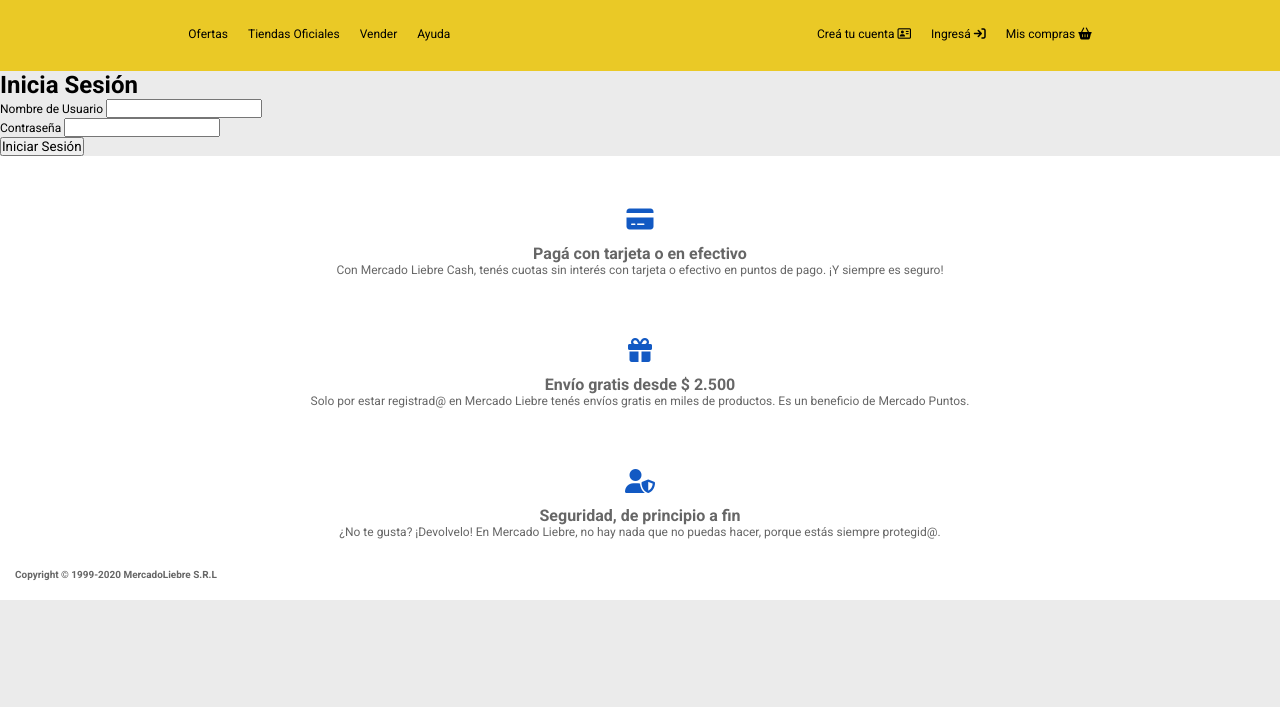
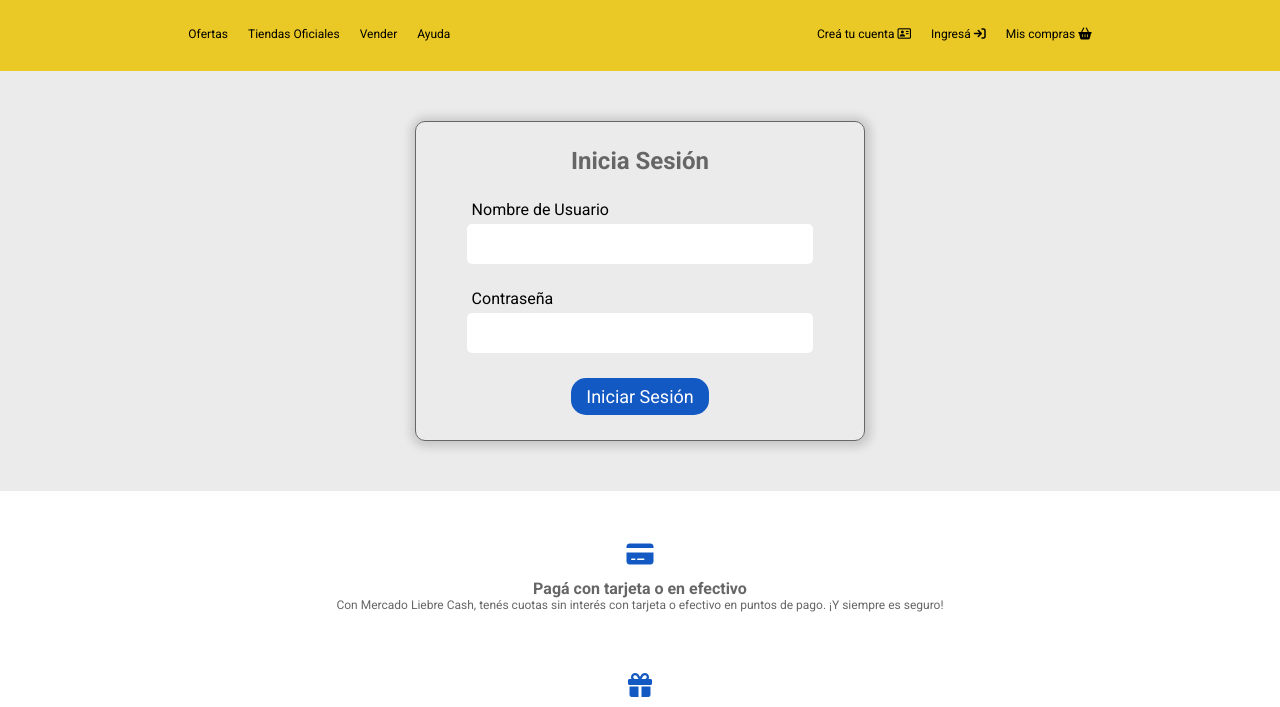
Before and after one commit to GiulianoMoyanoMuscari/mercado-liebre-DH-Giuliano-Moyano, a website: page views/login.html in a window 1280 px wide. Shown: the part 93-800 px from the top of the page. Drawn offline with Linux system fonts and the light colour scheme.

Commit message:
Estilos del formulario de login.html

```diff
--- a/public/css/login.css
+++ b/public/css/login.css
@@ -0,0 +1,62 @@
+:root{
+  --Amarillo: #EAC926;
+  --Azul: #03264C;
+  --Celeste: #1259c3;
+  --Gris-oscuro: #666;
+  --Gris-claro: #ebebeb;
+  --Verde: #39b54a;
+  /* Tamaños Tipograficos */
+  --Titulares-secciones: 24px;
+  --Precios: 18px;
+  --Descuentos-y-Descripciones: 16px;
+  --Cuerpo-de-texto: 12px;
+}
+
+main{
+  width: 80%;
+  margin: 50px auto;
+  padding: 25px 20px;
+  border: 1px solid var(--Gris-oscuro);
+  border-radius: 10px;
+  box-shadow: 1px 1px 10px 5px rgba(0,0,0,0.15);
+  max-width: 450px;
+}
+
+
+.title-form{
+  color: var(--Gris-oscuro);
+  text-align: center;
+}
+
+.container-input{
+  margin-top: 25px;
+  text-align: center;
+}
+
+.container-input label{
+  font-size: var(--Descuentos-y-Descripciones);
+  display: inline-block;
+  text-align: start;
+  width: 85%;
+  margin-left: 10px;
+  margin-bottom: 5px;
+}
+
+.container-input input{
+  border-style: none;
+  padding: 8px 10px;
+  border-radius: 5px;
+  width: 85%;
+  height: 2.5rem;
+}
+
+.button-form{
+  background-color: var(--Celeste);
+  color: white;
+  border-style: none;
+  font-size: var(--Precios);
+  padding: 8px 15px;
+  border-radius: 15px;
+  margin: 25px auto 0px;
+  display: block;
+}
--- a/views/login.html
+++ b/views/login.html
@@ -10,6 +10,7 @@
     integrity="sha512-z3gLpd7yknf1YoNbCzqRKc4qyor8gaKU1qmn+CShxbuBusANI9QpRohGBreCFkKxLhei6S9CQXFEbbKuqLg0DA=="
     crossorigin="anonymous" referrerpolicy="no-referrer" />
   <!-- Estilos -->
+  <link rel="stylesheet" href="/css/login.css">
   <link rel="stylesheet" href="/css/style.css">
 </head>
 
@@ -55,20 +56,19 @@
 
   <!--------- Main --------->
   <main>
-    <h1>Inicia Sesión</h1>
-    <form action="/">
-      <p>
+    <h1 class="title-form">Inicia Sesión</h1>
+    <form action="/" method="post">
+      <div class="container-input">
         <label for="user_name">Nombre de Usuario</label>
         <input type="text" id="user_name" name="user_name" required>
-      </p>
+      </div>
 
-      <p>
+      <div class="container-input">
         <label for="pass">Contraseña</label>
         <input type="password" id="pass" name="password" required>
-      </p>
+      </div>
 
-
-      <button type="submit">Iniciar Sesión</button>
+      <button class="button-form" type="submit">Iniciar Sesión</button>
     </form>
   </main>
 
```
